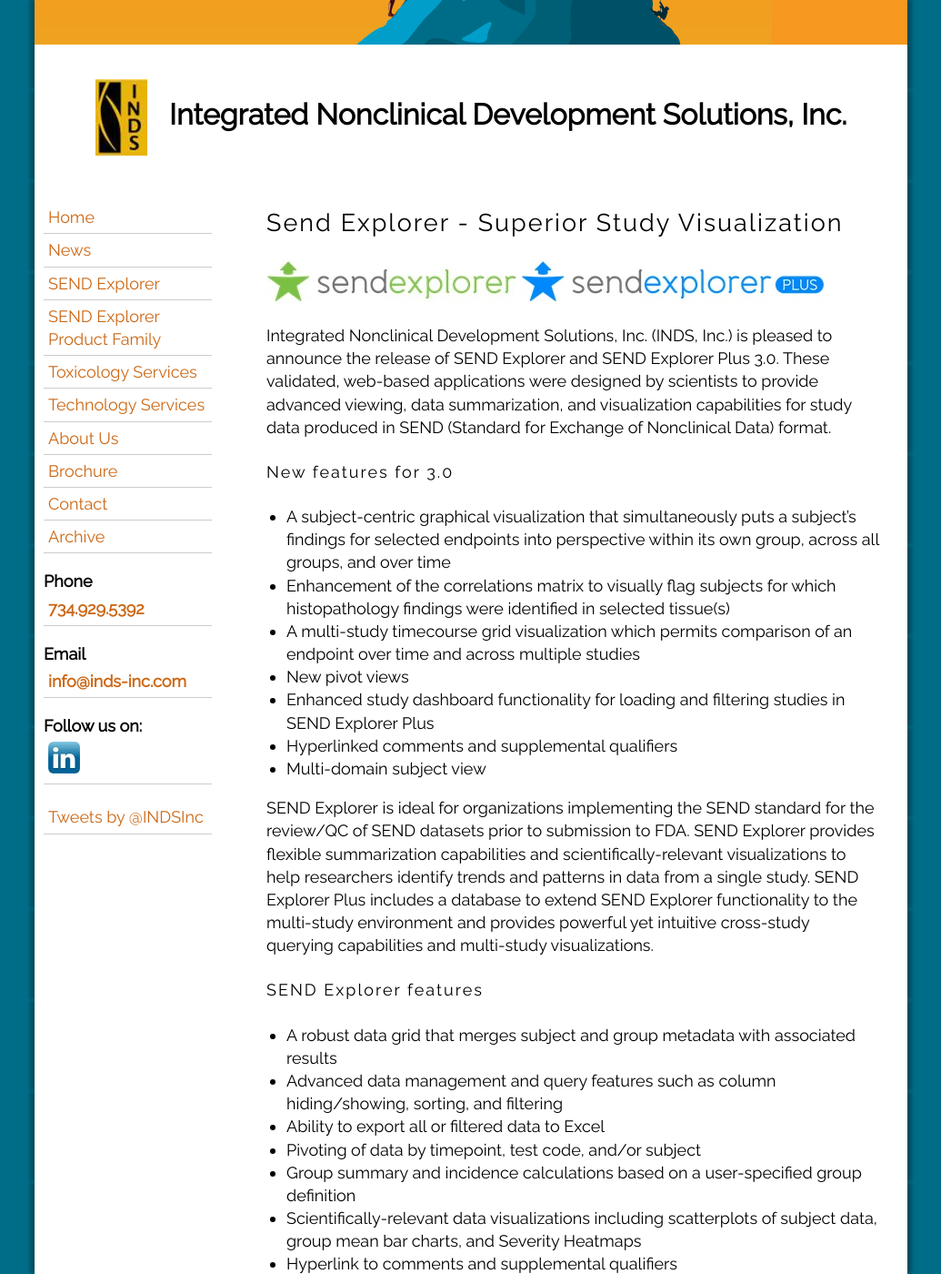
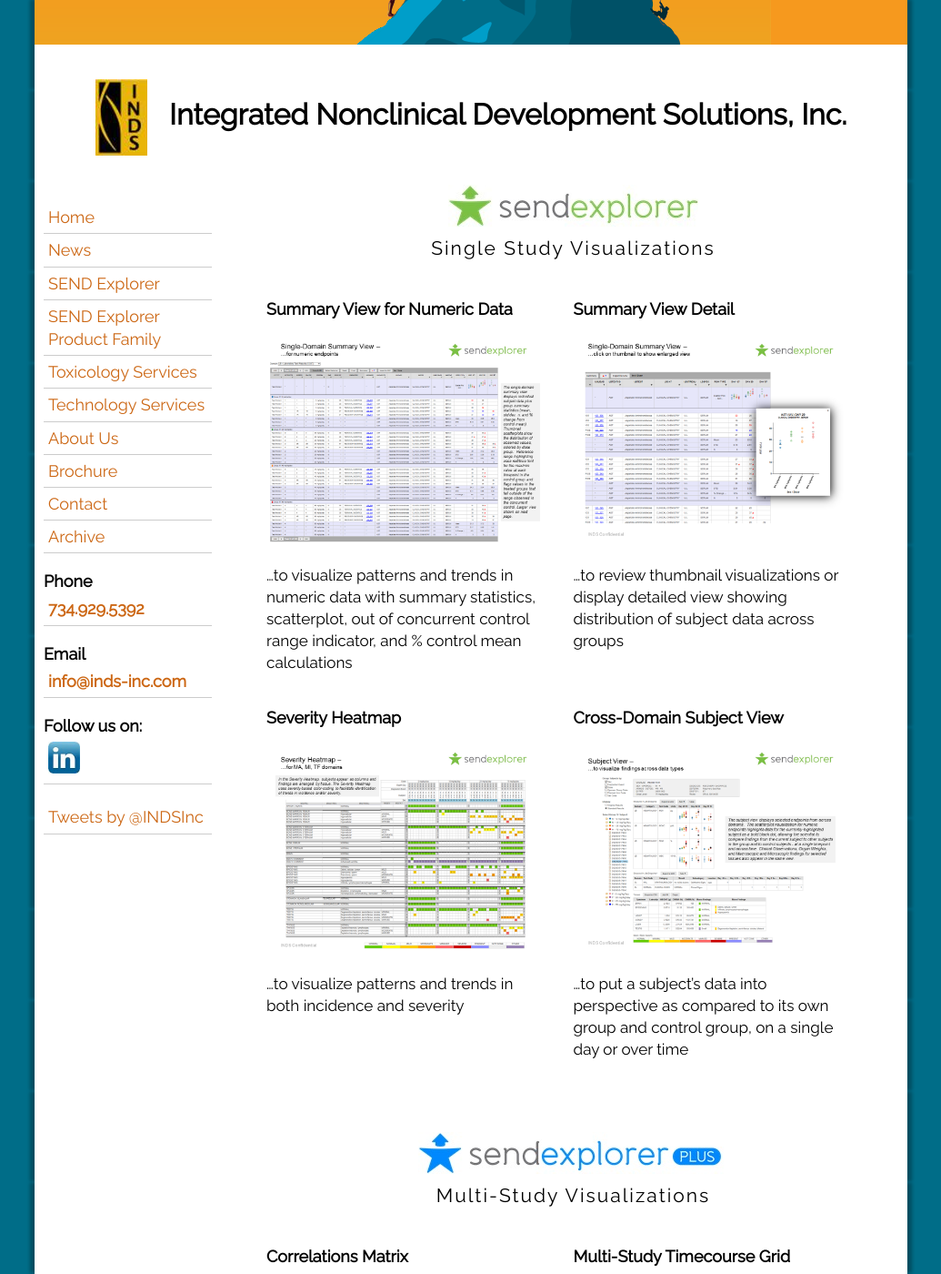
Before and after one commit to inds-inc/inds-inc.github.io, a Jekyll site: the page built from sendexplorer.md, in a window 1280 px wide and 1400 px high, scrolled down 209 px. Shown: the whole window at 91% size, without its empty margins (122-1157 px from the left). Built offline with Jekyll 4.4.1, drawn with Linux system fonts in a browser that asks for light colours; comment, search, counter and statistics services are not loaded; some of the changed text lies outside the part shown.

Commit message:
move to sendexplorer page

```diff
--- a/sendexplorer.md
+++ b/sendexplorer.md
@@ -1,6 +1,97 @@
 ---
 layout: default
 ---
+
+<div style="text-align:center">
+  <img src="/assets/images/se-small.jpg" style="margin-bottom: -1em" alt="Send Explorer Logo">
+  <h3>Single Study Visualizations</h3>
+</div>
+
+<div class="pure-g">
+  <div class="pure-u-1-2">
+    <p class="thumbtitle">Summary View for Numeric Data</p>
+    <a href="/assets/se-images/Slide2.PNG"
+       data-lightbox="slide-2"
+       data-title="Summary View for Numeric Data">
+      <img class="thumbsize" src="/assets/se-images/Slide2.PNG" alt="" />
+    </a>
+    <p class="thumbsize">…to visualize patterns and trends in numeric data with summary statistics, scatterplot, out of concurrent control range indicator, and % control mean calculations</p>
+  </div>
+  <div class="pure-u-1-2">
+    <p class="thumbtitle">Summary View Detail</p>
+    <a href="/assets/se-images/Slide3.PNG"
+       data-lightbox="slide-3"
+       data-title="Summary View Detail">
+      <img class="thumbsize" src="/assets/se-images/Slide3.PNG" alt="" />
+    </a>
+    <p class="thumbsize">…to review thumbnail visualizations or display detailed view showing distribution of subject data across groups</p>
+  </div>
+  <div class="pure-u-1-2">
+    <p class="thumbtitle">Severity Heatmap</p>
+    <a href="/assets/se-images/Slide1.PNG"
+       data-lightbox="slide-1"
+       data-title="Severity Heatmap">
+      <img class="thumbsize" src="/assets/se-images/Slide1.PNG" alt="" />
+    </a>
+    <p class="thumbsize">…to visualize patterns and trends in both incidence and severity</p>
+  </div>
+  <div class="pure-u-1-2">
+    <p class="thumbtitle">Cross-Domain Subject View</p>
+    <a href="/assets/se-images/Slide4.PNG"
+       data-lightbox="slide-4"
+       data-title="Cross-Domain Subject View">
+      <img class="thumbsize" src="/assets/se-images/Slide4.PNG" alt="" />
+    </a>
+    <p class="thumbsize">…to put a subject’s data into perspective as compared to its own group and control group, on a single day or over time</p>
+  </div>
+</div>
+
+<p>&nbsp;</p>
+
+<div style="text-align:center">
+  <img src="/assets/images/se-plus-small.jpg" style="margin-bottom: -1em" alt="Send Explorer Plus Logo">
+  <h3>Multi-Study Visualizations</h3>
+</div>
+
+<div class="pure-g">
+  <div class="pure-u-1-2">
+    <p class="thumbtitle">Correlations Matrix</p>
+    <a href="/assets/se-images/Slide5.PNG"
+       data-lightbox="slide-5"
+       data-title="Correlations Matrix">
+      <img class="thumbsize" src="/assets/se-images/Slide5.PNG" alt="" />
+    </a>
+    <p class="thumbsize">…to reveal pairwise correlations of endpoints for selected subjects, identifying those with histopathology findings in tissues of interest.</p>
+  </div>
+  <div class="pure-u-1-2">
+    <p class="thumbtitle">Multi-Study Timecourse Grid</p>
+    <a href="/assets/se-images/Slide6.PNG"
+       data-lightbox="slide-6"
+       data-title="Multi-Study Timecourse Grid">
+      <img class="thumbsize" src="/assets/se-images/Slide6.PNG" alt="" />
+    </a>
+    <p class="thumbsize">…to compare the timecourse pattern of selected endpoint(s) across studies of interest.</p>
+  </div>
+  <div class="pure-u-1-2">
+    <p class="thumbtitle">Histopathology Treemap</p>
+    <a href="/assets/se-images/Slide7.PNG"
+       data-lightbox="slide-7"
+       data-title="<a href=https://www.youtube.com/watch?v=UIXnvctzGw8>YouTube video show Muti-Study Histopathology Treemap in action</a>">
+      <img class="thumbsize" src="/assets/se-images/Slide7.PNG" alt="" />
+    </a>
+    <p class="thumbsize">…to visualize relative prevalence of histopathology findings across studies.</p>
+  </div>
+  <div class="pure-u-1-2">
+    <p class="thumbtitle">Historical Control Distribution</p>
+    <a href="/assets/se-images/under-construction.gif"
+       data-lightbox="slide-8">
+      <img class="thumbsize" src="/assets/se-images/under-construction.gif" alt="" />
+    </a>
+    <p class="thumbsize">…to reveal the distribution of selected control data across studies, stratified by fields of interest.</p>
+  </div>
+</div>
+
+<p>&nbsp;</p>
 
 Send Explorer - Superior Study Visualization
 --------------------------------------------
```
